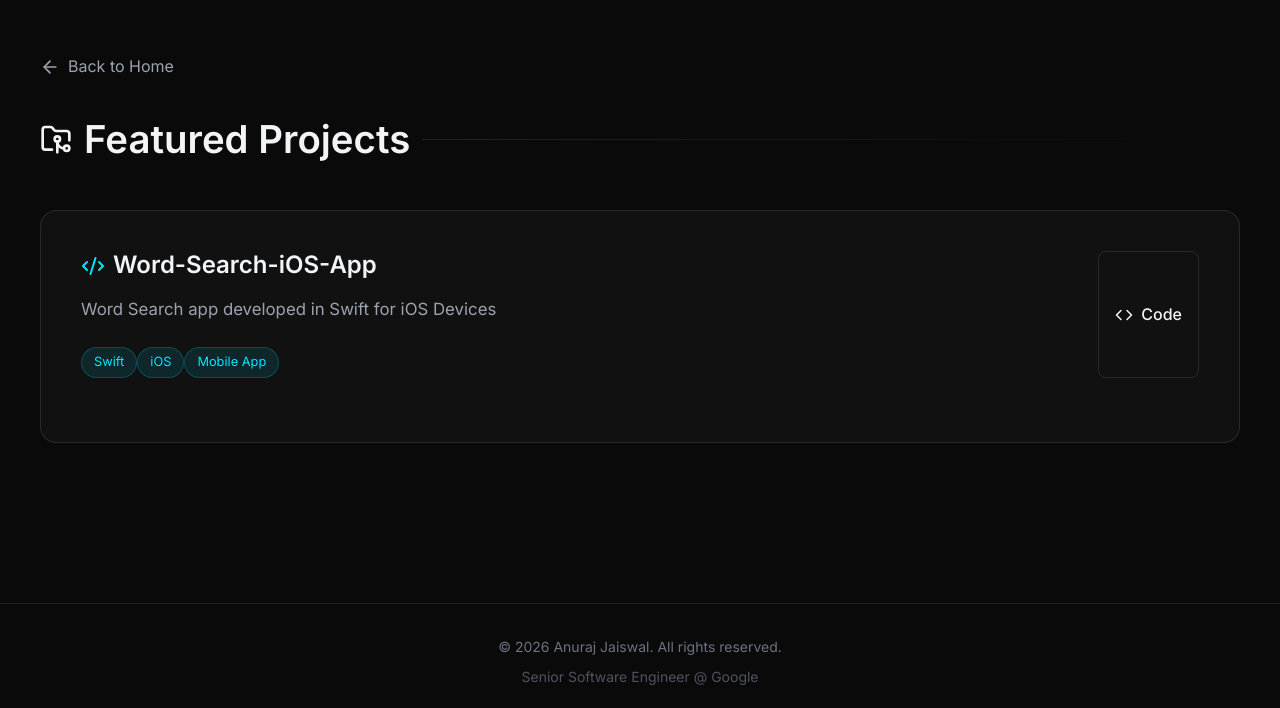
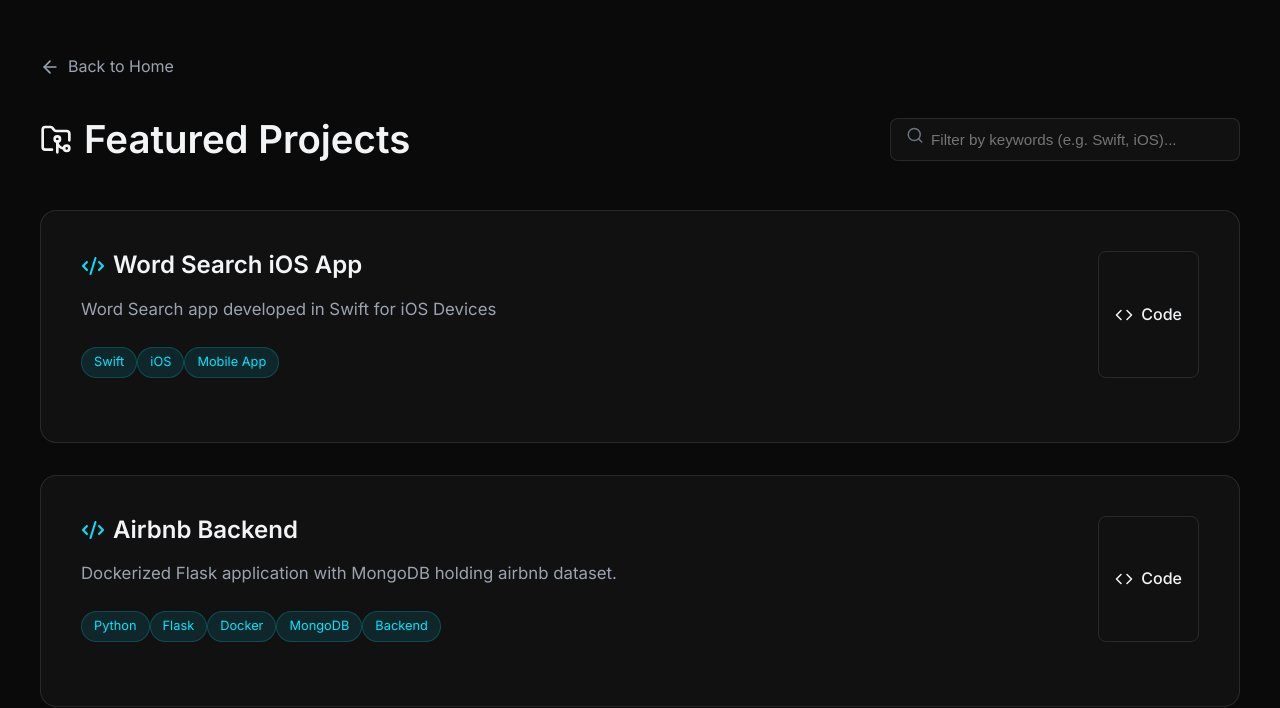
Before and after one commit to anuraj3095/portfolio, a React (Vite) app: page /projects in a window 1280 px wide. Shown: the part 106-814 px from the top of the page. Built offline with nearby package versions, Linux system fonts and the light colour scheme.

Commit message:
Update Projects page with latest additions and filtering

```diff
--- a/src/components/Projects.tsx
+++ b/src/components/Projects.tsx
@@ -1,18 +1,36 @@
-import React from 'react';
-import { ArrowLeft, Code2, ExternalLink, Code, FolderGit2 } from 'lucide-react';
+import React, { useState } from 'react';
+import { ArrowLeft, Code2, ExternalLink, Code, FolderGit2, Search } from 'lucide-react';
 import { Link } from 'react-router-dom';
 
 const projects = [
   {
-    title: 'Word-Search-iOS-App',
+    title: 'Word Search iOS App',
     description: 'Word Search app developed in Swift for iOS Devices',
     tags: ['Swift', 'iOS', 'Mobile App'],
     github: 'https://github.com/anuraj3095/Word-Search-iOS-App',
+    demo: null,
+  },
+  {
+    title: 'Airbnb Backend',
+    description: 'Dockerized Flask application with MongoDB holding airbnb dataset.',
+    tags: ['Python', 'Flask', 'Docker', 'MongoDB', 'Backend'],
+    github: 'https://github.com/anuraj3095/airbnb_backend',
     demo: null,
   }
 ];
 
 export const Projects: React.FC = () => {
+  const [filterQuery, setFilterQuery] = useState('');
+
+  const filteredProjects = projects.filter((project) => {
+    const query = filterQuery.toLowerCase();
+    return (
+      // project.title.toLowerCase().includes(query) ||
+      // project.description.toLowerCase().includes(query) ||
+      project.tags.some(tag => tag.toLowerCase().includes(query))
+    );
+  });
+
   return (
     <section id="projects" className="section container">
       <div style={{ marginBottom: '2rem' }}>
@@ -22,13 +40,45 @@ export const Projects: React.FC = () => {
         </Link>
       </div>
 
-      <h2 className="animate-fade-in" style={{ display: 'flex', alignItems: 'center', gap: '0.75rem', marginBottom: '3rem' }}>
+      <div style={{ display: 'flex', flexWrap: 'wrap', justifyContent: 'space-between', alignItems: 'center', marginBottom: '3rem', gap: '1rem' }}>
+        <h2 className="animate-fade-in" style={{ display: 'flex', alignItems: 'center', gap: '0.75rem', margin: 0 }}>
           <FolderGit2 className="text-gradient" size={32} />
           Featured Projects
         </h2>
 
+        <div className="animate-fade-in" style={{ position: 'relative', width: '100%', maxWidth: '350px' }}>
+          <div style={{ position: 'absolute', left: '1rem', top: '50%', transform: 'translateY(-50%)', color: 'var(--text-muted)' }}>
+            <Search size={18} />
+          </div>
+          <input
+            type="text"
+            placeholder="Filter by keywords (e.g. Swift, iOS)..."
+            value={filterQuery}
+            onChange={(e) => setFilterQuery(e.target.value)}
+            style={{
+              width: '100%',
+              padding: '0.75rem 1rem 0.75rem 2.5rem',
+              borderRadius: '8px',
+              border: '1px solid var(--border-color)',
+              background: 'var(--bg-surface)',
+              color: 'var(--text-primary)',
+              fontSize: '0.95rem',
+              outline: 'none',
+              transition: 'all 0.2s ease'
+            }}
+            onFocus={(e) => e.target.style.borderColor = 'var(--accent-primary)'}
+            onBlur={(e) => e.target.style.borderColor = 'var(--border-color)'}
+          />
+        </div>
+      </div>
+
       <div className="flex flex-col gap-8 animate-fade-in delay-100">
-        {projects.map((project, index) => (
+        {filteredProjects.length === 0 ? (
+          <div className="glass-panel" style={{ padding: '3rem', textAlign: 'center', color: 'var(--text-secondary)' }}>
+            No projects found matching your keywords.
+          </div>
+        ) : (
+          filteredProjects.map((project, index) => (
             <div key={index} className="glass-panel hover-lift" style={{ padding: '2.5rem', position: 'relative', overflow: 'hidden' }}>
               <div className="flex justify-between items-start gap-4 flex-wrap" style={{ marginBottom: '1.5rem' }}>
                 <div style={{ flex: 1, minWidth: '300px' }}>
@@ -71,7 +121,7 @@ export const Projects: React.FC = () => {
                 </div>
               </div>
             </div>
-        ))}
+          )))}
       </div>
     </section>
   );
```
Lines whose indentation alone changed are shown as unchanged.
